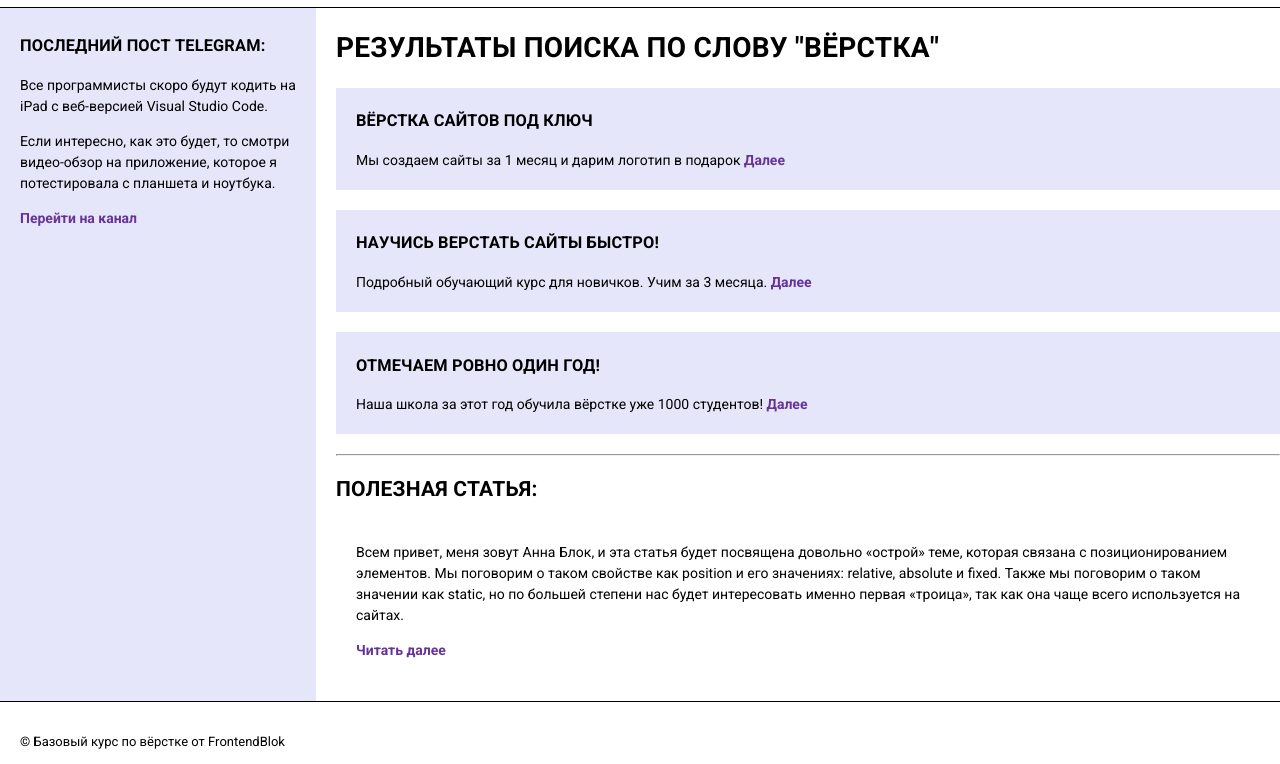
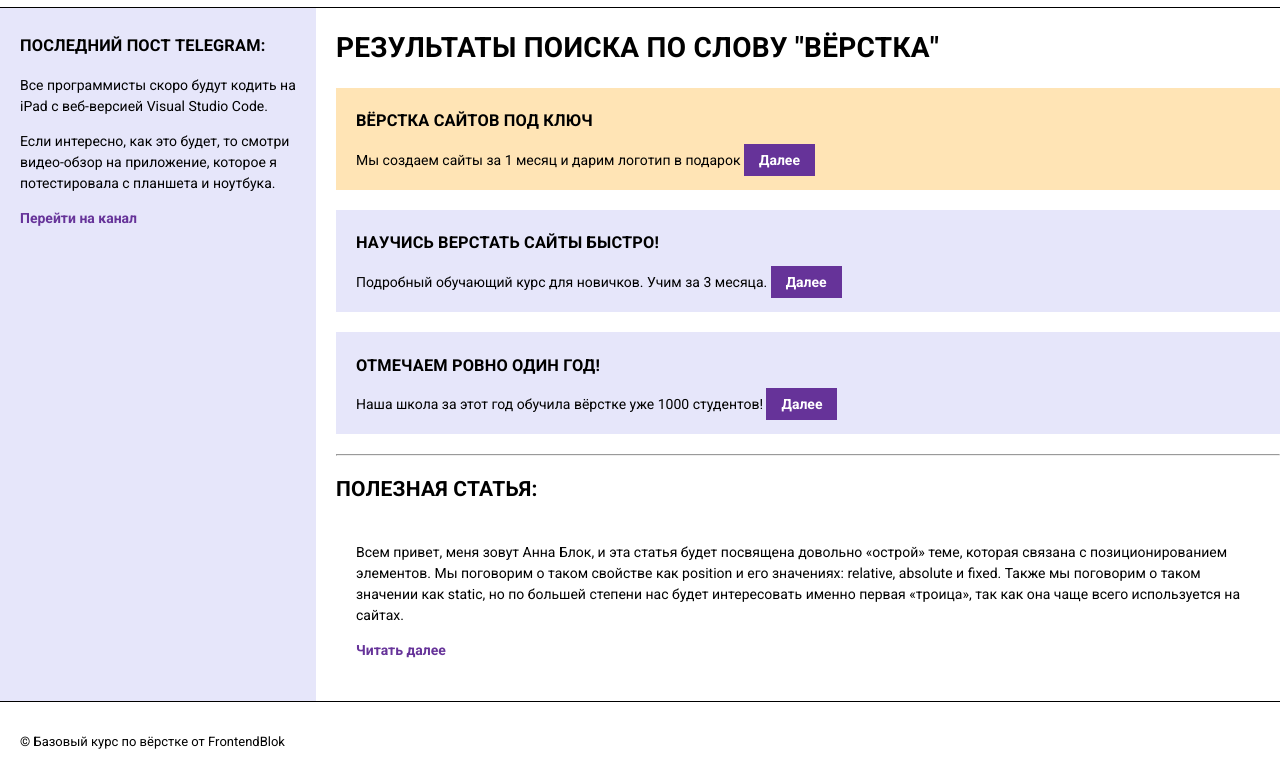
Before and after one commit to webdev2197/FrontendBlok_Module01-test, a plain HTML site: page semantic.html in a window 1280 px wide. Shown: the part 53-817 px from the top of the page. Drawn offline with Linux system fonts and the light colour scheme.

Commit message:
add styles 2

```diff
--- a/semantic.html
+++ b/semantic.html
@@ -41,15 +41,15 @@
       <h1>Результаты поиска по слову "вёрстка"</h1>
       <section>
         <h3>Вёрстка сайтов под ключ</h3>
-        <p>Мы создаем сайты за 1 месяц и дарим логотип в подарок <a href="#">Далее</a></p>
+        <p>Мы создаем сайты за 1 месяц и дарим логотип в подарок <a class="link" href="#">Далее</a></p>
       </section>
       <section>
         <h3>Научись верстать сайты быстро!</h3>
-        <p>Подробный обучающий курс для новичков. Учим за 3 месяца. <a href="#">Далее</a></p>
+        <p>Подробный обучающий курс для новичков. Учим за 3 месяца. <a class="link" href="#">Далее</a></p>
       </section>
       <section>
         <h3>Отмечаем ровно один год!</h3>
-        <p>Наша школа за этот год обучила вёрстке уже 1000 студентов! <a href="#">Далее</a></p>
+        <p>Наша школа за этот год обучила вёрстке уже 1000 студентов! <a class="link" href="#">Далее</a></p>
       </section>
       <hr>
       <h2>Полезная статья:</h2>
@@ -65,7 +65,7 @@
     </main>
   </div>
 
-  <footer>
+  <footer class="footer">
     <p>&copy; Базовый курс по вёрстке от FrontendBlok</p>
   </footer>
 </body>
--- a/styles/semantic.css
+++ b/styles/semantic.css
@@ -12,7 +12,9 @@ a {
   text-decoration: none;
 }
 
-h1, h2, h3 {
+h1,
+h2,
+h3 {
   text-transform: uppercase;
   letter-spacing: 0.01em;
 }
@@ -40,9 +42,11 @@ ul {
   margin: 0;
 }
 
-ul>li {
+ul>li:not(:last-child) {
   margin-right: 30px;
 }
+
+
 
 .box {
   display: flex;
@@ -52,8 +56,8 @@ ul>li {
 }
 
 .aside {
-background-color: lavender;
-padding: 10px 20px;
+  background-color: lavender;
+  padding: 10px 20px;
 }
 
 .post {
@@ -61,7 +65,7 @@ padding: 10px 20px;
   background-color: #fff;
 }
 
-footer{
+.footer {
   font-size: 13px;
   padding: 0 20px;
 }
@@ -71,3 +75,13 @@ section {
   padding: 5px 20px;
   margin-bottom: 20px;
 }
+
+section:nth-child(2){
+  background-color: moccasin;
+}
+
+.link {
+  background-color: rebeccapurple;
+  color: white;
+  padding: 8px 15px;
+}
```
